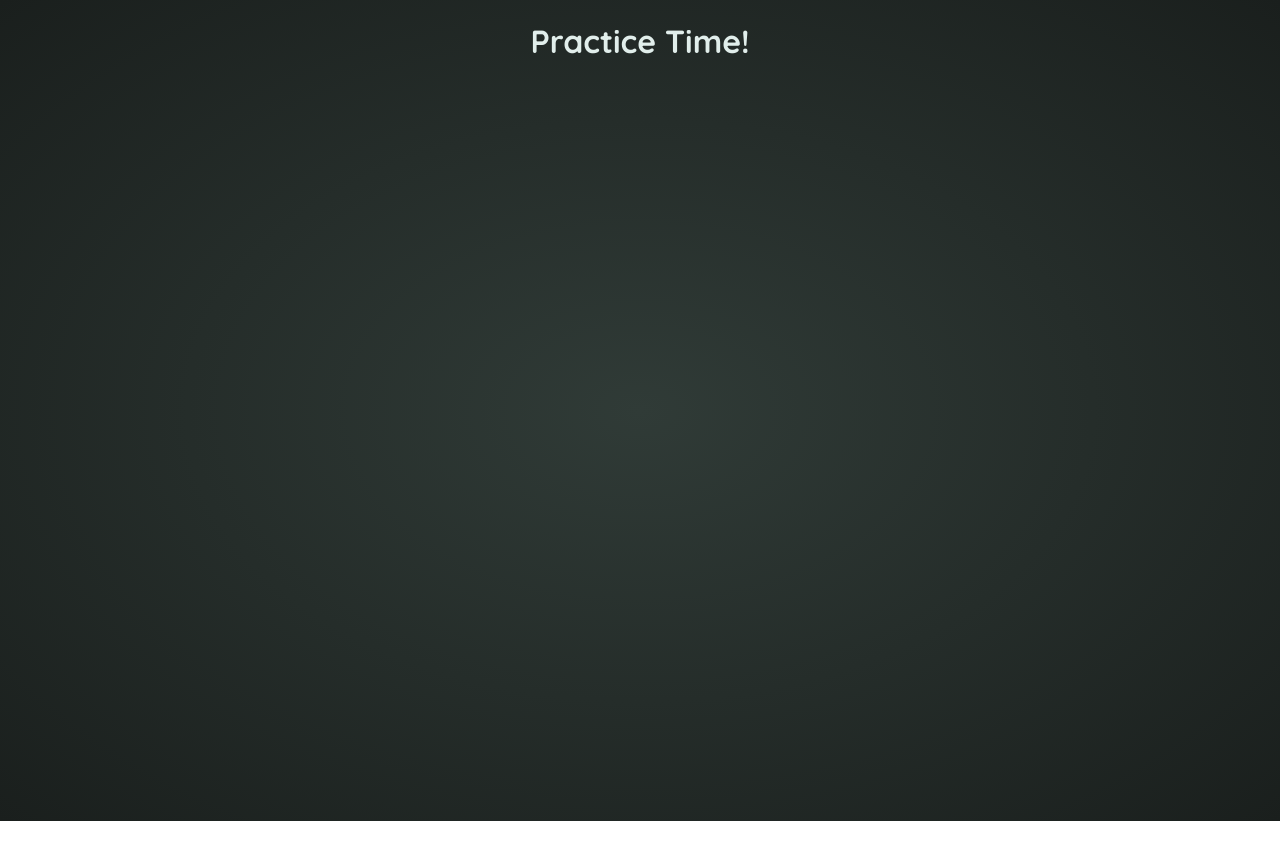
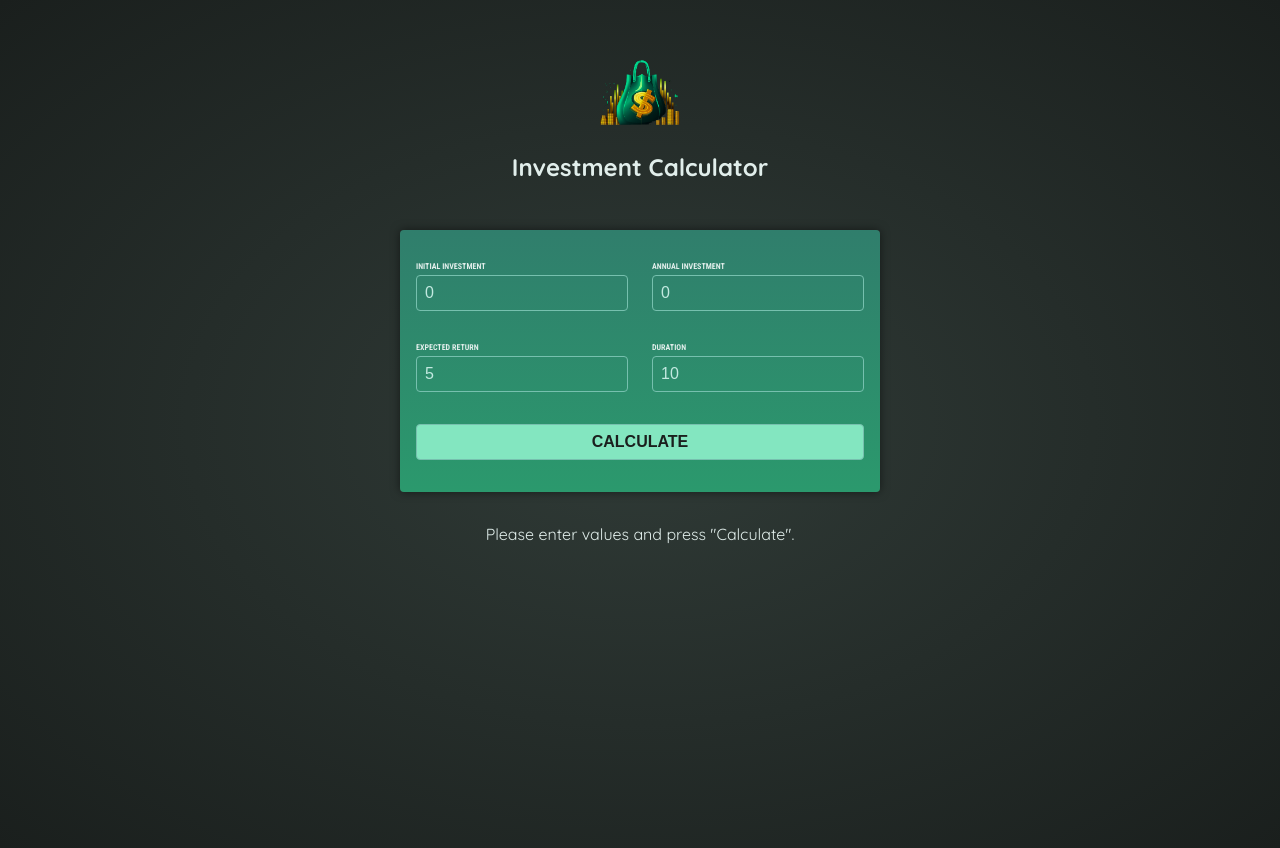
Before and after one commit to EliasNikkaroi/AngularInvestmentCalc, an Angular app: page / in a window 1280 px wide. Before the commit the page ends 821 px from the top, so only its background shows below. Built offline with nearby package versions, Linux system fonts and the light colour scheme.

Commit message:
App is almost finished. Output shows results in browser.

```diff
--- a/src/app/app.component.html
+++ b/src/app/app.component.html
@@ -1 +1,3 @@
-<h1 class="center">Practice Time!</h1>
+<app-header/>
+<app-user-input (calculate)="onCalculateInvestmentResults($event)"/>
+<app-investment-results [results]="resultsData"/>
--- a/src/app/app.component.ts
+++ b/src/app/app.component.ts
@@ -1,8 +1,47 @@
 import { Component } from '@angular/core';
+import { HeaderComponent } from './header/header.component';
+import { UserInputComponent } from './user-input/user-input.component';
+import { InvestmentResultsComponent } from './investment-results/investment-results.component';
+import { type InvestmentInput } from './investment-input.model';
+import { NumberSymbol } from '@angular/common';
 
 @Component({
   selector: 'app-root',
   standalone: true,
+  imports: [HeaderComponent, UserInputComponent, InvestmentResultsComponent],
   templateUrl: './app.component.html',
 })
-export class AppComponent {}
+export class AppComponent {
+  resultsData?: {
+    year: number;
+    interest: number;
+    valueEndOfYear: number;
+    annualInvestment: number;
+    totalInterest: number;
+    totalAmountInvested: number;
+  }[];
+
+  onCalculateInvestmentResults(data: InvestmentInput) {
+    const { initialInvestment, annualInvestment, expectedReturn, duration } = data;
+    const annualData = [];
+    let investmentValue = initialInvestment;
+
+    for (let i = 0; i < duration; i++) {
+      const year = i + 1;
+      const interestEarnedInYear = investmentValue * (expectedReturn / 100);
+      investmentValue += interestEarnedInYear + annualInvestment;
+      const totalInterest =
+        investmentValue - annualInvestment * year - initialInvestment;
+      annualData.push({
+        year: year,
+        interest: interestEarnedInYear,
+        valueEndOfYear: investmentValue,
+        annualInvestment: annualInvestment,
+        totalInterest: totalInterest,
+        totalAmountInvested: initialInvestment + annualInvestment * year,
+      });
+    }
+
+    this.resultsData = annualData;
+  }
+}
--- /dev/null
+++ b/src/app/header/header.component.css
@@ -0,0 +1,15 @@
+header {
+    text-align: center;
+    margin: 3rem auto;
+  }
+
+  header img {
+    width: 5rem;
+    height: 5rem;
+    object-fit: contain;
+    background-color: transparent;
+  }
+
+  header h1 {
+    font-size: 1.5rem;
+  }
--- /dev/null
+++ b/src/app/header/header.component.html
@@ -0,0 +1,4 @@
+<header>
+    <img src="investment-calculator-logo.png">
+    <h2>Investment Calculator</h2>
+</header>
--- /dev/null
+++ b/src/app/investment-input.model.ts
@@ -0,0 +1,6 @@
+export interface InvestmentInput {
+    initialInvestment: number,
+    duration: number;
+    expectedReturn: number;
+    annualInvestment: number;
+}
--- /dev/null
+++ b/src/app/investment-results/investment-results.component.css
@@ -0,0 +1,19 @@
+table {
+    max-width: 50rem;
+    margin: 2rem auto;
+    padding: 1rem;
+    table-layout: fixed;
+    border-spacing: 1rem;
+    text-align: right;
+  }
+
+  table thead {
+    font-size: 0.7rem;
+    color: #83e6c0;
+  }
+
+  table tbody {
+    font-family: "Roboto Condensed", sans-serif;
+    font-size: 0.85rem;
+    color: #c2e9e0;
+  }
--- /dev/null
+++ b/src/app/investment-results/investment-results.component.html
@@ -0,0 +1,26 @@
+@if(!results){
+    <p class="center">Please enter values and press "Calculate".</p>
+} @else {
+    <table>
+        <thead>
+            <tr>
+                <th>Year</th>
+                <th>Investment Value</th>
+                <th>Interest(Year)</th>
+                <th>Total Interest</th>
+                <th>Invested Capital</th>
+            </tr>
+        </thead>
+        <tbody>
+            @for(result of results; track result.year) {
+                <tr>
+                    <td>{{ result.year }}</td>
+                    <td>{{ result.valueEndOfYear }}</td>
+                    <td>{{ result.interest }}</td>
+                    <td>{{ result.totalInterest }}</td>
+                    <td>{{ result.totalAmountInvested }}</td>
+                </tr>
+            }
+        </tbody>
+    </table>
+}
--- /dev/null
+++ b/src/app/user-input/user-input.component.css
@@ -0,0 +1,50 @@
+form {
+    padding: 1rem;
+    max-width: 30rem;
+    margin: 2rem auto;
+    border-radius: 4px;
+    background: linear-gradient(180deg, #307e6c, #2b996d);
+    box-shadow: 0 0 10px rgba(0, 0, 0, 0.5);
+  }
+
+  .input-group {
+    display: flex;
+    justify-content: space-evenly;
+    gap: 1.5rem;
+  }
+
+  label {
+    display: block;
+    margin-bottom: 0.25rem;
+    font-family: "Roboto Condensed", sans-serif;
+    font-size: 0.5rem;
+    font-weight: bold;
+    text-transform: uppercase;
+  }
+
+  input {
+    width: 100%;
+    padding: 0.5rem;
+    border: 1px solid #76c0ae;
+    border-radius: 0.25rem;
+    background-color: transparent;
+    color: #c2e9e0;
+    font-size: 1rem;
+  }
+
+  button {
+    width: 100%;
+    padding: 0.5rem;
+    border: 1px solid #76c0ae;
+    border-radius: 0.25rem;
+    background-color: #83e6c0;
+    color: #1a1f1d;
+    font-size: 1rem;
+    font-weight: bold;
+    text-transform: uppercase;
+    cursor: pointer;
+  }
+
+  button:hover {
+    background-color: #aaf1d6;
+  }
--- /dev/null
+++ b/src/app/user-input/user-input.component.html
@@ -0,0 +1,25 @@
+<form (ngSubmit)="onSubmit()">
+    <div class="input-group">
+        <p>
+            <label for="initialInvestment">Initial Investment</label>
+            <input type="number" id="initialInvestment" name="initialInvestment" [(ngModel)]="enteredInitialInvestment">
+        </p>
+        <p>
+            <label for="annualInvestment">Annual Investment</label>
+            <input type="number" id="annualInvestment" name="annualInvestment" [(ngModel)]="enteredAnnualInvestment">
+        </p>
+    </div>
+    <div class="input-group">
+        <p>
+            <label for="expectedReturn">Expected Return</label>
+            <input type="number" id="expectedReturn" name="expectedReturn" [(ngModel)]="enteredExpectedReturn">
+        </p>
+        <p>
+            <label for="duration">Duration</label>
+            <input type="number" id="duration" name="duration" [(ngModel)]="enteredDuration">
+        </p>
+    </div>
+    <p>
+        <button (click)="calculate">Calculate</button>
+    </p>
+</form>
--- /dev/null
+++ b/src/app/user-input/user-input.component.ts
@@ -0,0 +1,27 @@
+import { Component, EventEmitter, Output } from '@angular/core';
+import { FormsModule } from '@angular/forms';
+import { type InvestmentInput } from '../investment-input.model';
+
+@Component({
+  selector: 'app-user-input',
+  standalone: true,
+  imports: [FormsModule],
+  templateUrl: './user-input.component.html',
+  styleUrl: './user-input.component.css'
+})
+export class UserInputComponent {
+  @Output() calculate = new EventEmitter<InvestmentInput>();
+  enteredInitialInvestment='0';
+  enteredAnnualInvestment='0';
+  enteredExpectedReturn='5';
+  enteredDuration='10';
+
+  onSubmit() {
+      this.calculate.emit({
+        initialInvestment: +this.enteredInitialInvestment,
+        duration: +this.enteredDuration,
+        expectedReturn: +this.enteredExpectedReturn,
+        annualInvestment: +this.enteredAnnualInvestment
+      });
+  }
+}
```
Also changed, not shown: src/app/header/header.component.ts (added, +12 -0 lines), src/app/investment-results/investment-results.component.ts (added, +19 -0 lines), 1 other file (tests, documents, lock files or other folders).
